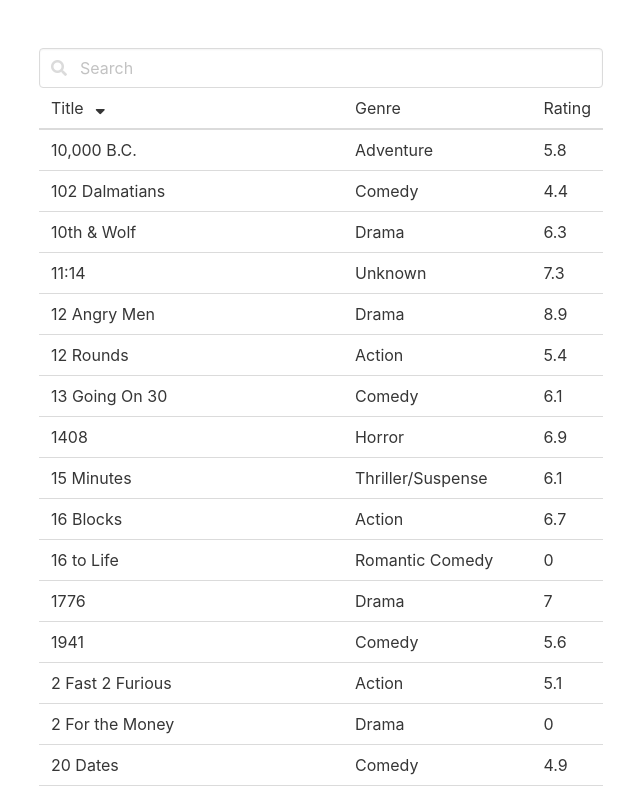
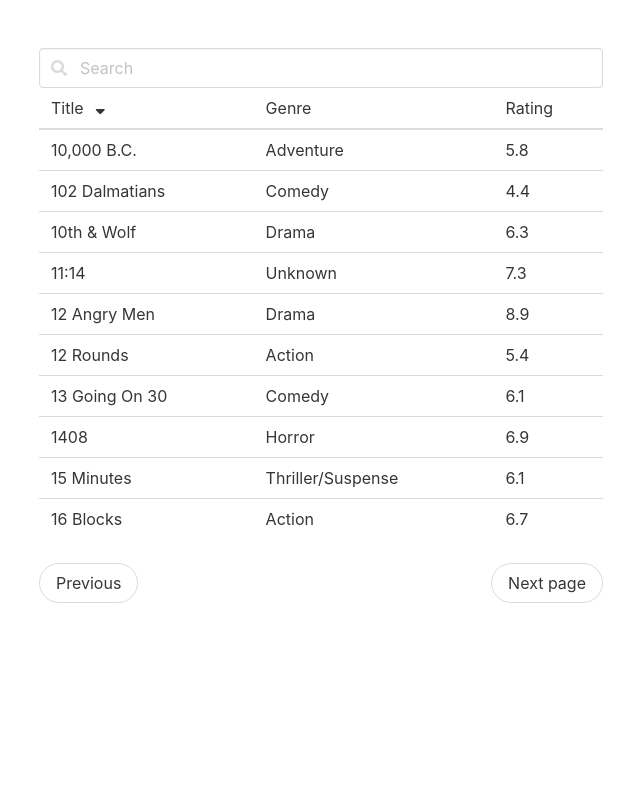
Before and after one commit to siddhi/movie-library, a React (Create React App) app: page / in a window 1280 px wide. Shown: the top 798 px of the page, without its empty margins (25-665 px from the left). Built offline with nearby package versions, Linux system fonts and the light colour scheme.

Commit message:
Added pagination

```diff
--- a/src/App.js
+++ b/src/App.js
@@ -1,6 +1,7 @@
 import React from 'react';
 import 'bulma/css/bulma.css';
 import MovieTable from './components/MovieTable';
+import Pagination from './components/Pagination';
 import Filter from './components/Filter';
 
 class App extends React.Component {
@@ -17,7 +18,9 @@
         <div className="columns">
           <div className="column">
             <Filter onFilter={(filter) => this.setState({filter})} />
-            <MovieTable />
+            <Pagination perPage={10} dataField="movies">
+              <MovieTable />
+            </Pagination>
           </div>
           <div className="column">
           </div>
--- a/src/actions.js
+++ b/src/actions.js
@@ -6,5 +6,7 @@
 };
 
 export const doSort = (column) => ({type: "SORT_CHANGE", value: column});
-
 export const doFilter = (filter) => ({type: "FILTER_CHANGE", value: filter});
+export const gotoNextPage = () => ({type: "NEXT_PAGE"});
+export const gotoPrevPage = () => ({type: "PREV_PAGE"});
+export const gotoPage = (pageNum) => ({type: "GOTO_PAGE", value: pageNum});
--- a/src/components/MovieTable.js
+++ b/src/components/MovieTable.js
@@ -48,7 +48,8 @@
 class MovieTableWrapper extends React.Component {
   shouldComponentUpdate(newProps, newState) {
     if (this.props.movies === newProps.movies &&
-        this.props.sortField === newProps.sortField) {
+        this.props.sortField === newProps.sortField &&
+        this.props.loading === newProps.loading) {
       return false;
     }
     return true;
@@ -63,8 +64,7 @@
   }
 }
 
-export default connect((state) => ({
-  movies: moviesSelector(state),
+export default connect((state, ownProps) => ({
   sortField: state.sortField,
   loading: state.loading
 }), (dispatch) => ({
--- /dev/null
+++ b/src/components/Pagination.js
@@ -0,0 +1,37 @@
+import React from 'react';
+import { connect } from 'react-redux';
+import { moviesSelector } from '../store'
+import { gotoPrevPage, gotoNextPage, gotoPage } from '../actions'
+
+function Pagination({children, data, dataField, pageNum, perPage, onPrevPage, onNextPage, onGotoPage}) {
+  let props = {};
+  props[dataField] = data.slice((pageNum-1)*perPage, pageNum*perPage);
+  let childElement = React.cloneElement(children, props);
+  let totalPages = Math.ceil(data.length / perPage);
+  return (
+    <div>
+      { childElement }
+      <nav class="pagination is-rounded" role="navigation" aria-label="pagination">
+        <a class="pagination-previous" onClick={onPrevPage}>Previous</a>
+        <a class="pagination-next" onClick={() => onNextPage(pageNum, totalPages)}>Next page</a>
+      </nav>
+    </div>
+  );
+}
+
+export default connect((state, ownProps) => ({
+  data: moviesSelector(state),
+  pageNum: state.pageNum,
+}), (dispatch) => ({
+  onPrevPage: () => dispatch(gotoPrevPage()),
+  onNextPage: (pageNum, totalPages) => {
+    if (pageNum < totalPages) {
+      dispatch(gotoNextPage())
+    }
+  },
+  onGotoPage: (pageNum, totalPages) => {
+    if (pageNum >= 1 && pageNum <= totalPages) {
+      dispatch(gotoPage(pageNum))
+    }
+  },
+}))(Pagination);
--- a/src/store.js
+++ b/src/store.js
@@ -7,7 +7,8 @@
   movies: [],
   sortField: 'Title',
   loading: false,
-  filter: ""
+  filter: "",
+  pageNum: 1
 };
 
 function movieReducer(state=initialState, action) {
@@ -23,6 +24,15 @@
   if (action.type === "FILTER_CHANGE") {
     return {...state, filter: action.value};
   }
+  if (action.type === "PREV_PAGE") {
+    return {...state, pageNum: state.pageNum === 1 ? 1 : state.pageNum - 1};
+  }
+  if (action.type === "NEXT_PAGE") {
+    return {...state, pageNum: state.pageNum + 1};
+  }
+  if (action.type === "GOTO_PAGE") {
+    return {...state, pageNum: action.value};
+  }
   return state;
 }
 
```
